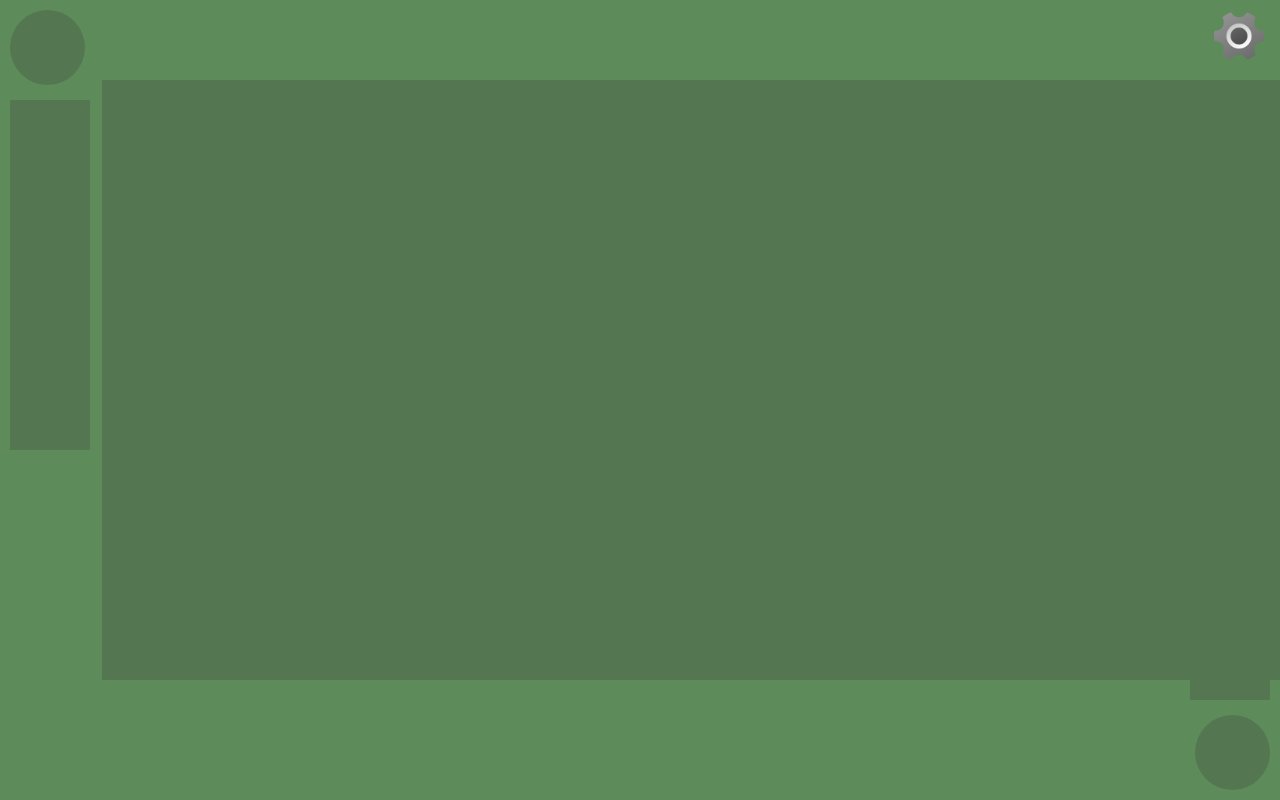
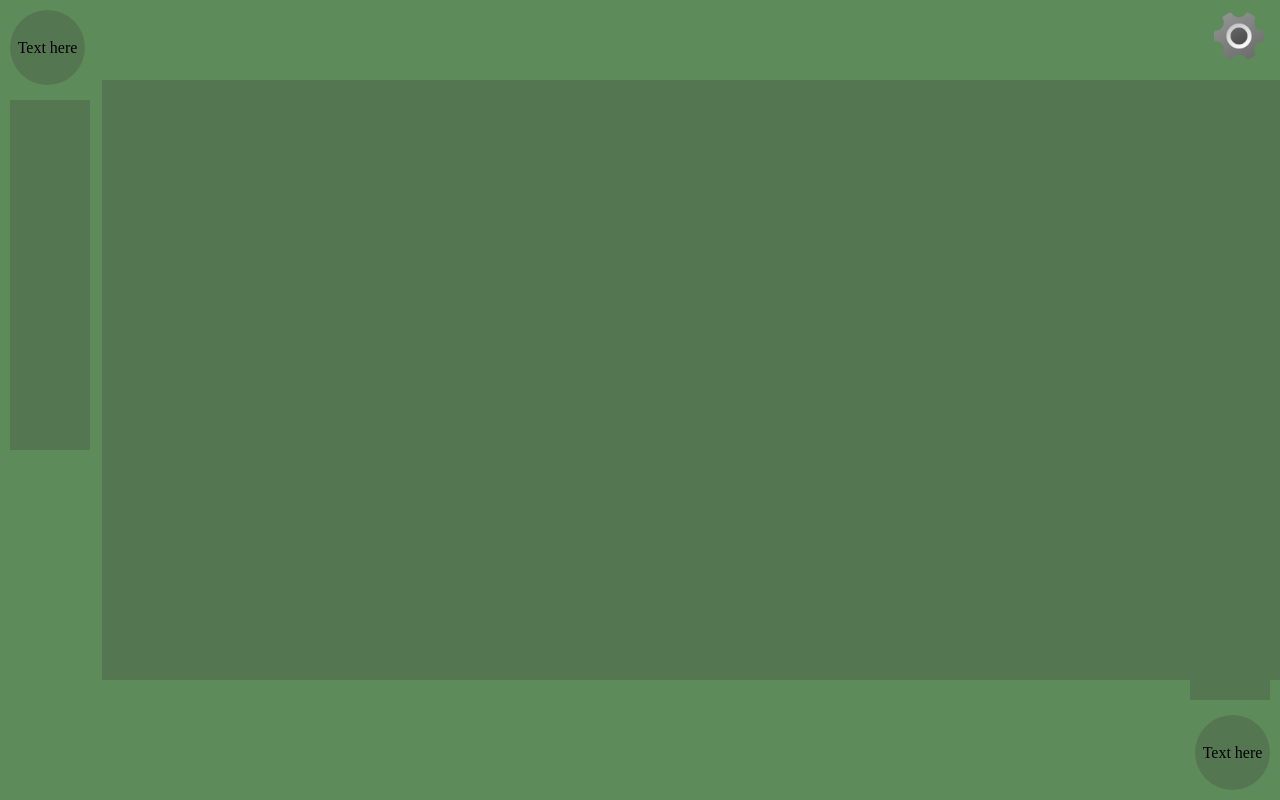
Before and after one commit to k-anne222/card-website, a plain HTML site: page vs-friend.html in a window 1280 px wide. Shown: the top 800 px of the page. Drawn offline with Linux system fonts and the light colour scheme.

Commit message:
add texts in corner circles

```diff
--- a/static/friendchoice.css
+++ b/static/friendchoice.css
@@ -19,6 +19,10 @@ body{
     position:absolute;
     top: 10px;
     left: 10px;
+
+    display: flex;
+    justify-content: center;
+    align-items: center;
 }
 
 .myscoreCircle{
@@ -29,6 +33,10 @@ body{
     position:absolute;
     bottom: 10px;
     right: 10px;
+
+    display: flex;
+    justify-content: center;
+    align-items: center;
 }
 
 .opDicePlace{
--- a/vs-friend.html
+++ b/vs-friend.html
@@ -33,9 +33,12 @@
 
         <div class="table"></div>
 
-        <div class="opscoreCircle"></div>
-        <!-- i need to add numbers inside the circles but i couldn't figure out a way to make the text show and i'm not sure why -->
-        <div class="myscoreCircle"></div>
+        <div class="opscoreCircle">
+            <p>Text here</p>
+        </div>
+        <div class="myscoreCircle">
+            <p>Text here</p>
+        </div>
 
         <div class="opDicePlace"></div>
         <div class="myDicePlace"></div>
```
Also changed, not shown: vs-bot.html (+0 -1 lines).
